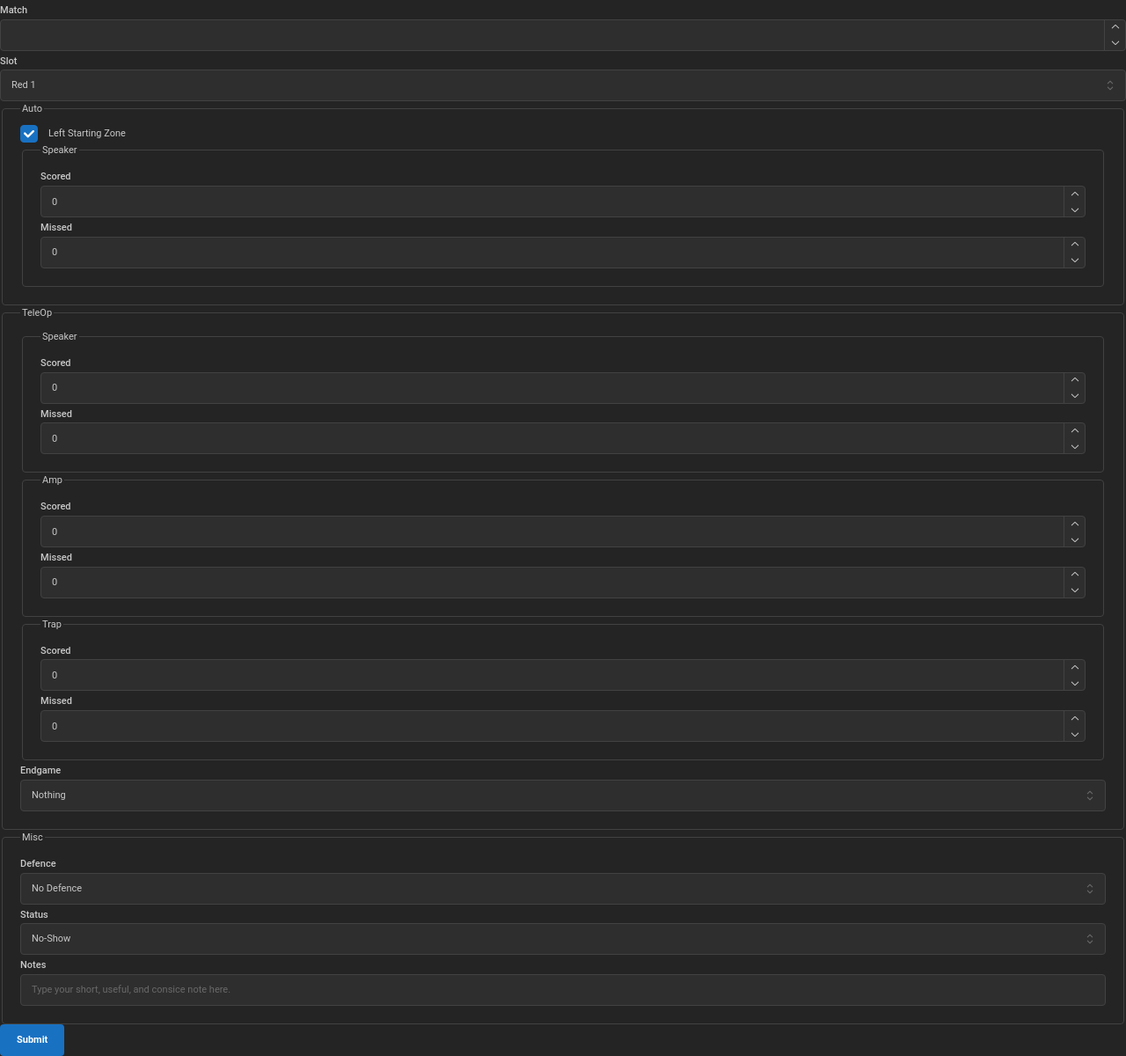
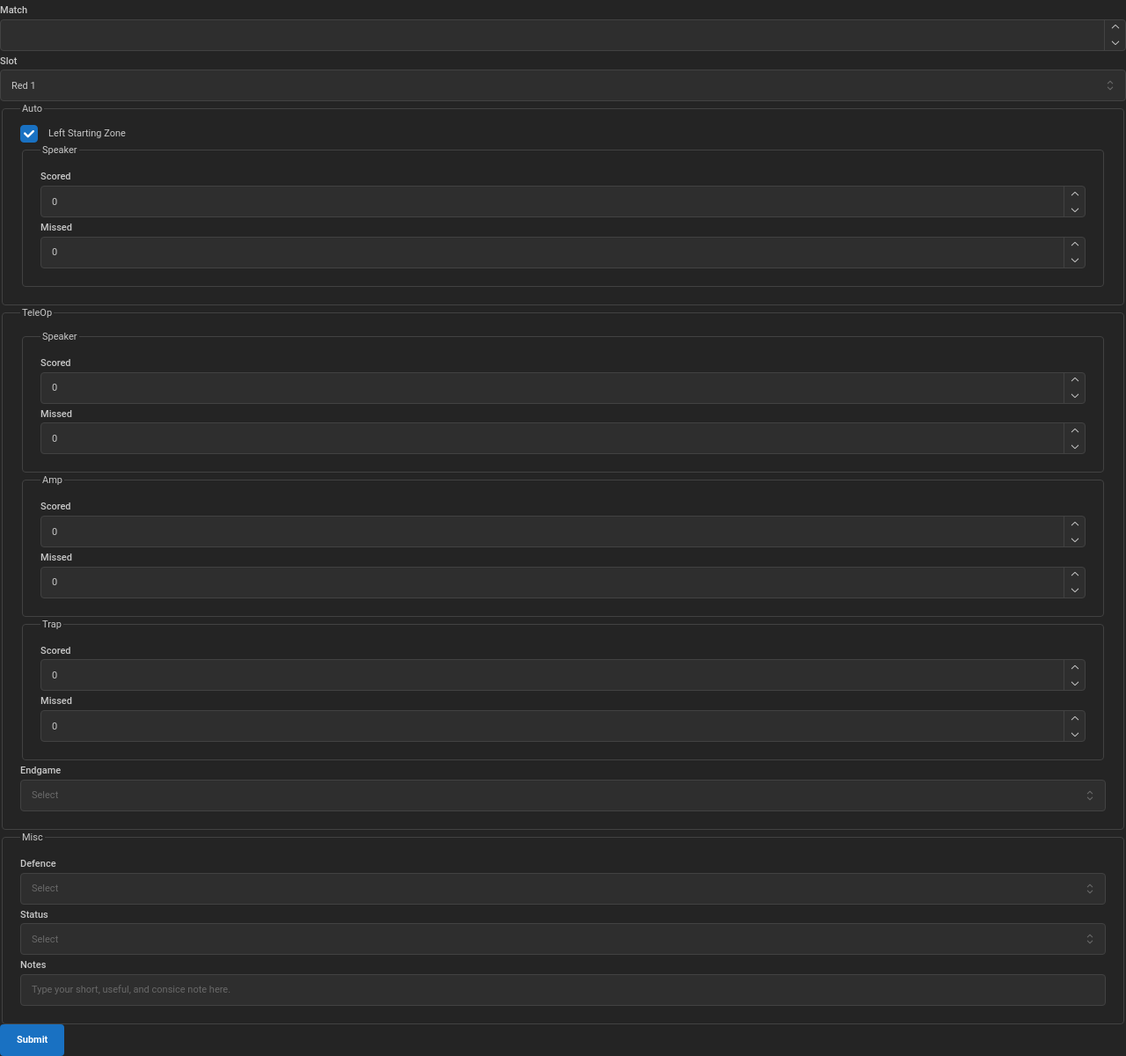
Before and after one commit to FRC900/scouting-site, a Next.js app: page /stand-form in a window 1280 px wide. Shown: the whole page at 88% size. Built offline with nearby package versions, Linux system fonts and the light colour scheme; what @mantine/vanilla-extract would draw is missing.

Commit message:
records page

```diff
--- a/components/Forms/NativeSelect.tsx
+++ b/components/Forms/Select.tsx
@@ -4,14 +4,14 @@ import {
   type FieldValues,
 } from "react-hook-form";
 import {
-  NativeSelect as $NativeSelect,
-  type NativeSelectProps as $NativeSelectProps,
+  Select as $Select,
+  type SelectProps as $SelectProps,
 } from "@mantine/core";
 
-export type NativeSelectProps<T extends FieldValues> = UseControllerProps<T> &
-  Omit<$NativeSelectProps, "value" | "defaultValue">;
+export type SelectProps<T extends FieldValues> = UseControllerProps<T> &
+  Omit<$SelectProps, "value" | "defaultValue">;
 
-export function NativeSelect<T extends FieldValues>({
+export function Select<T extends FieldValues>({
   name,
   control,
   defaultValue,
@@ -19,7 +19,7 @@ export function NativeSelect<T extends FieldValues>({
   shouldUnregister,
   onChange,
   ...props
-}: NativeSelectProps<T>) {
+}: SelectProps<T>) {
   const {
     field: { value, onChange: fieldOnChange, ...field },
     fieldState,
@@ -32,7 +32,7 @@ export function NativeSelect<T extends FieldValues>({
   });
 
   return (
-    <$NativeSelect
+    <$Select
       value={value}
       onChange={(e) => {
         fieldOnChange(e);
--- a/components/Forms/Stand/index.tsx
+++ b/components/Forms/Stand/index.tsx
@@ -3,7 +3,7 @@
 import { useForm, SubmitHandler } from "react-hook-form";
 import { Fieldset, Box, Button } from "@mantine/core";
 import { NumberInput } from "../NumberInput";
-import { NativeSelect } from "../NativeSelect";
+import { Select } from "../Select";
 import { Checkbox } from "../Checkbox";
 import { TextInput } from "../TextInput";
 import { createStandForm } from "../../../lib/actions";
@@ -31,10 +31,11 @@ export default function StandForm() {
 	return (
 		<Box component="form" onSubmit={handleSubmit(onSubmit)}>
 			<NumberInput name="match" control={control} label="Match" />
-			<NativeSelect
+			<Select
 				name="slot"
 				control={control}
 				label="Slot"
+				placeholder="Select"
 				data={["Red 1", "Red 2", "Red 3", "Blue 1", "Blue 2", "Blue 3"]}
 			/>
 			<Fieldset legend="Auto">
@@ -93,18 +94,20 @@ export default function StandForm() {
 						label="Missed"
 					/>
 				</Fieldset>
-				<NativeSelect
+				<Select
 					name="endgame"
 					control={control}
 					label="Endgame"
+					placeholder="Select"
 					data={["Nothing", "Parked", "Failed Climb", "Climbed", "Harmony"]}
 				/>
 			</Fieldset>
 			<Fieldset legend="Misc">
-				<NativeSelect
+				<Select
 					name="defence"
 					control={control}
 					label="Defence"
+					placeholder="Select"
 					data={[
 						{ label: "No Defence", value: "0" },
 						{ label: "Penalties Galore", value: "1" },
@@ -114,10 +117,11 @@ export default function StandForm() {
 						{ label: "Strong.", value: "5" },
 					]}
 				/>
-				<NativeSelect
+				<Select
 					name="status"
 					control={control}
 					label="Status"
+					placeholder="Select"
 					data={[
 						{ label: "No-Show", value: "0" },
 						{ label: "Did Not Move", value: "1" },
--- a/package.json
+++ b/package.json
@@ -13,6 +13,8 @@
     "@mantine/core": "^7.12.2",
     "@mantine/hooks": "^7.12.2",
     "@mantine/vanilla-extract": "7.12.2",
+    "@tabler/core": "1.0.0-beta21",
+    "@tabler/icons-react": "^3.19.0",
     "@vanilla-extract/css": "^1.15.3",
     "@vercel/postgres": "^0.10.0",
     "next": "^14.2.13",
```
Also changed, not shown: app/records/page.tsx (added, +28 -0 lines), 1 other file (tests, documents, lock files or other folders).
